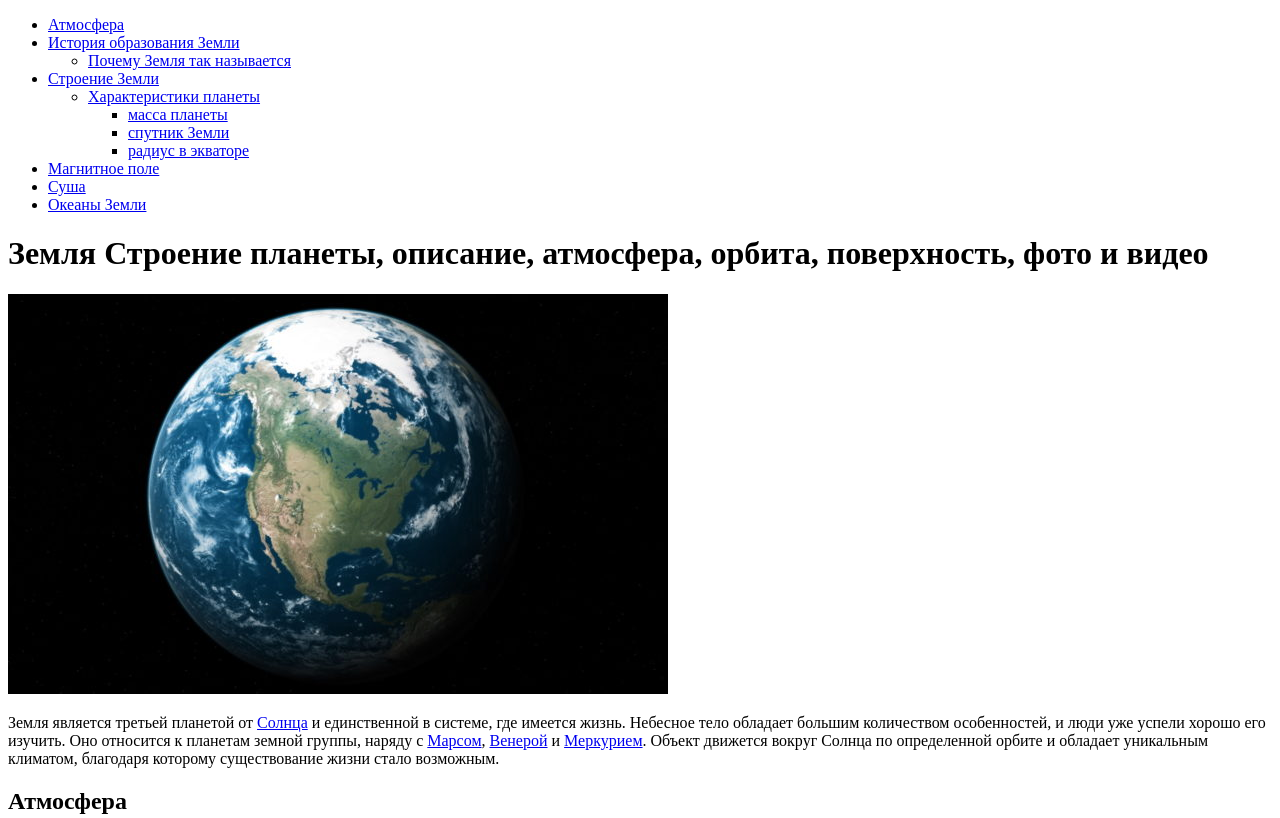
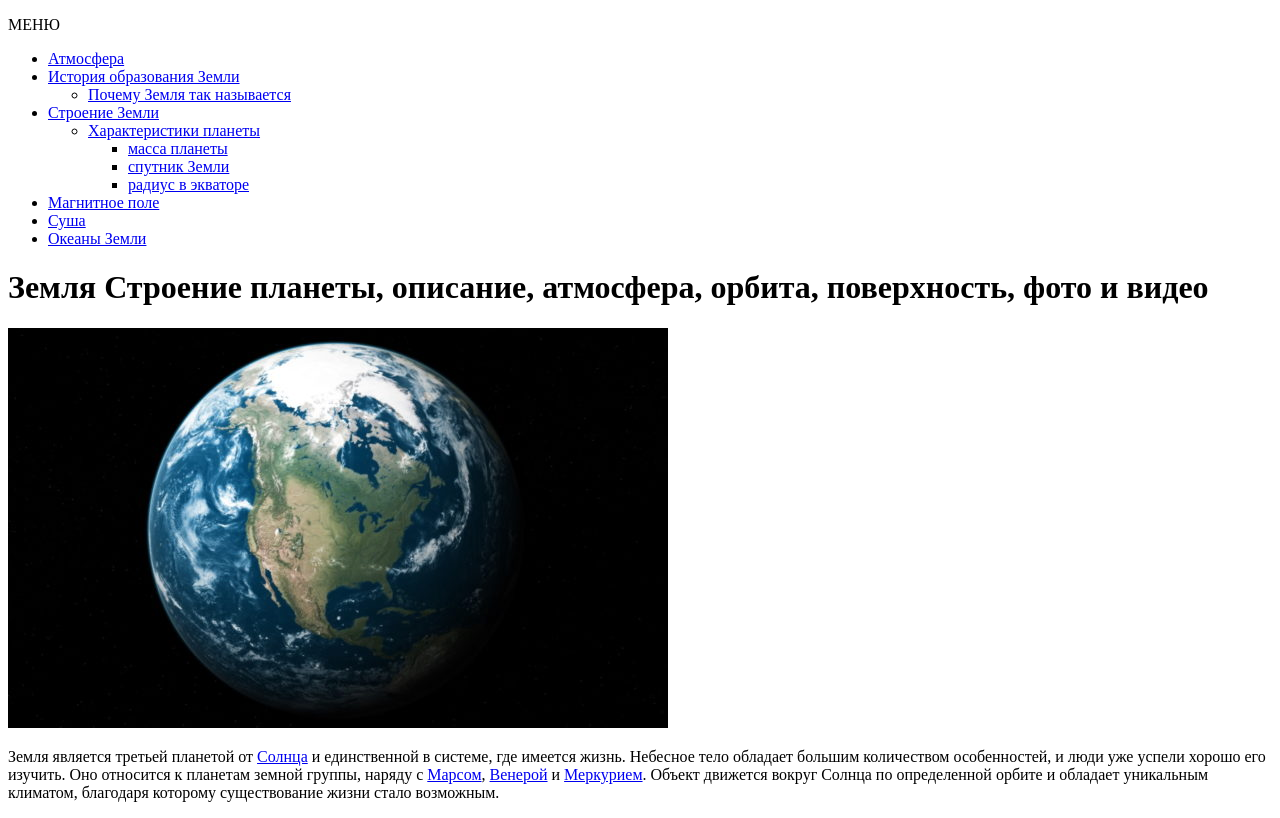
Before and after one commit to Flame152/lesson_2, a plain HTML site: page index.html in a window 1280 px wide. Shown: the top 818 px of the page. Drawn offline with Linux system fonts and the light colour scheme.

Commit message:
Update index.html

```diff
--- a/index.html
+++ b/index.html
@@ -11,6 +11,7 @@
 <body>
 	<header class="header">
 		<nav class="menu">
+			<p>МЕНЮ</p>
 			<ul>
 				<li>
 					<a href="#atmosphere">Атмосфера</a>
```
